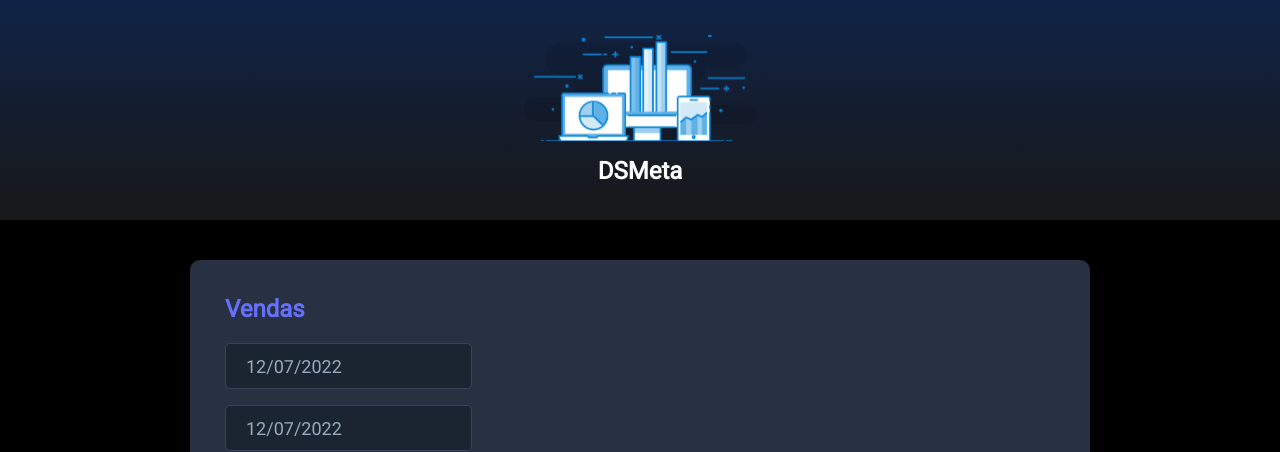
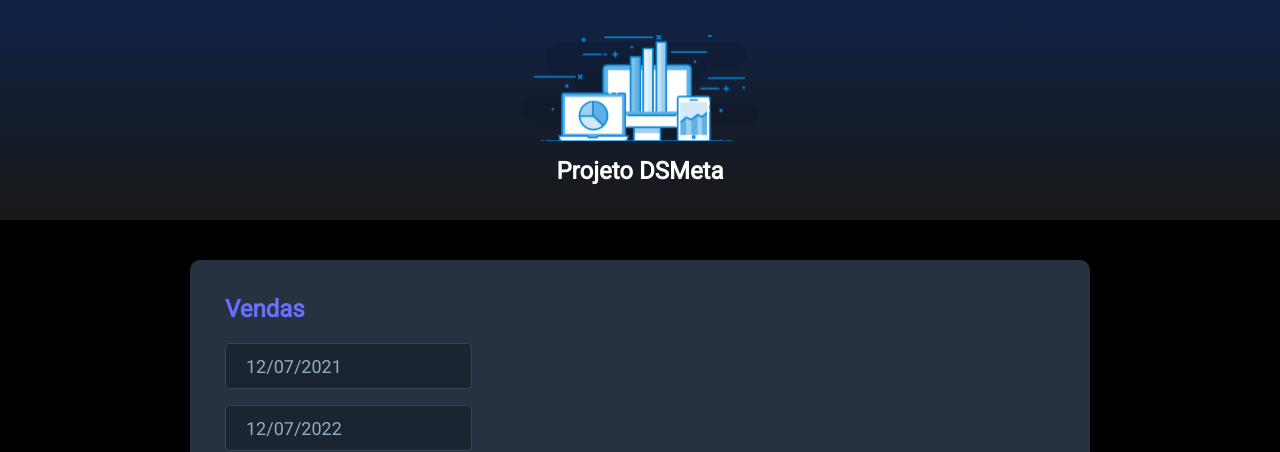
Before and after one commit to TPAlves/dsmeta, a React (Vite) app in the folder frontend/: page / in a window 1280 px wide. Shown: the top 452 px of the page. Built offline with nearby package versions, Linux system fonts and the light colour scheme.

Commit message:
useState

```diff
--- a/frontend/src/componentes/Card/index.tsx
+++ b/frontend/src/componentes/Card/index.tsx
@@ -2,9 +2,15 @@
 import "./styles.css"
 import DatePicker from "react-datepicker";
 import "react-datepicker/dist/react-datepicker.css";
+import { useState } from "react";
 
 
 function Card() {
+  const min = new Date(new Date().setDate(new Date().getDate() - 365));
+  const max = new Date();
+  const [minDate, setMinDate] = useState(min);
+  const [maxDate, setMaxDate] = useState(max);
+
   return (
     <>
       <div className="dsmeta-card">
@@ -12,16 +18,16 @@
         <div>
           <div className="dsmeta-form-control-container">
             <DatePicker
-              selected={new Date()}
-              onChange={(Date) => { }}
+              selected={minDate}
+              onChange={(date: Date) => setMinDate(date)}
               className="dsmeta-form-control"
               dateFormat={"dd/MM/yyyy"}
             />
           </div>
           <div className="dsmeta-form-control-container">
             <DatePicker
-              selected={new Date()}
-              onChange={(Date) => { }}
+              selected={maxDate}
+              onChange={(date: Date) => setMaxDate(date)}
               className="dsmeta-form-control"
               dateFormat={"dd/MM/yyyy"}
             />
--- a/frontend/src/componentes/Header/index.tsx
+++ b/frontend/src/componentes/Header/index.tsx
@@ -8,7 +8,7 @@
             <header>
                 <div className="dsmeta-logo-container">
                     <img src={logo} alt="Logo principal" />
-                    <h1>DSMeta</h1>
+                    <h1>Projeto DSMeta</h1>
                 </div>
             </header>
         </>
```
